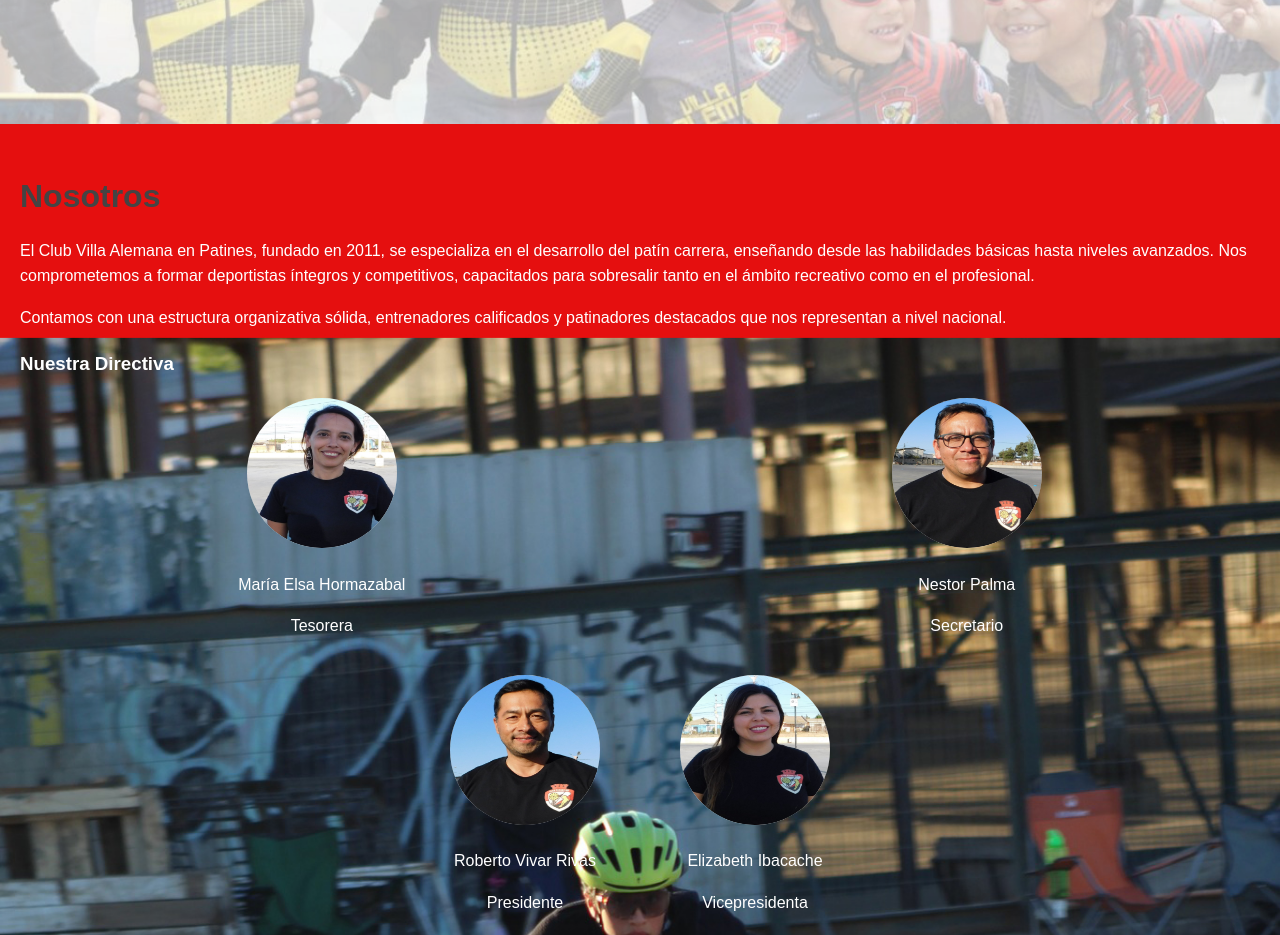
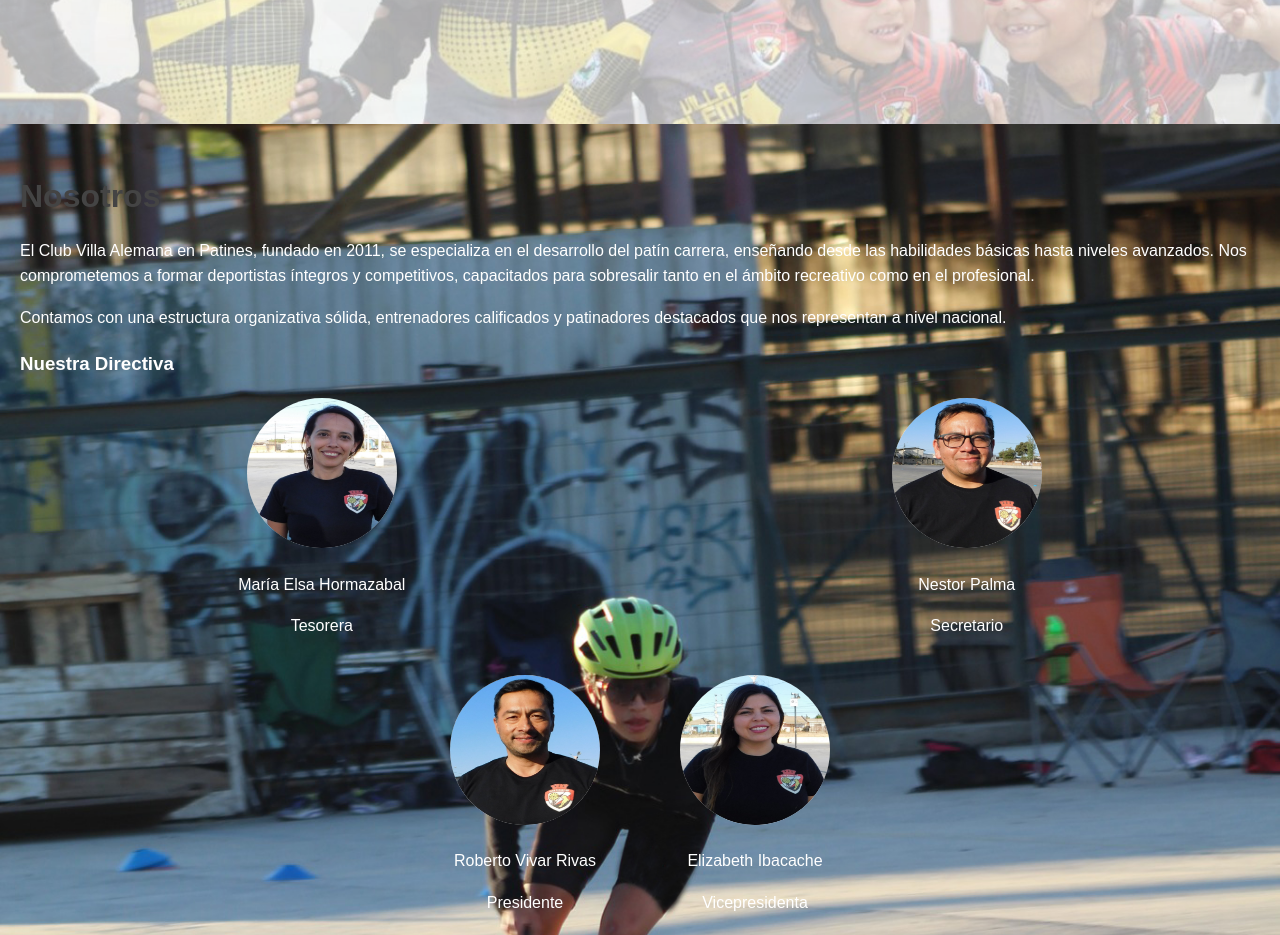
Before and after one commit to vaep2025/vaep, a plain HTML site: page index.html in a window 1280 px wide. Shown: the part 600-1535 px from the top of the page. Drawn offline with Linux system fonts and the light colour scheme.

Commit message:
Update index.html

```diff
--- a/index.html
+++ b/index.html
@@ -226,7 +226,7 @@ Aquí no solo entrenamos, ¡creamos historias sobre ruedas! Únete a nosotros y
 
 
     <!-- Sección Nosotros -->
-    <section id="nosotros" style="background-image: url('img/Imagen40.jpg'); background-size: cover; background-position: center; background-attachment: fixed; color: white; padding: 20px;">
+    <section id="nosotros" style="background-image: url('img/Imagen56.jpg'); background-size: cover; background-position: center; background-attachment: fixed; color: white; padding: 20px;">
     <h2>Nosotros</h2>
     <p>El Club Villa Alemana en Patines, fundado en 2011, se especializa en el desarrollo del patín carrera, enseñando desde las habilidades básicas hasta niveles avanzados. Nos comprometemos a formar deportistas íntegros y competitivos, capacitados para sobresalir tanto en el ámbito recreativo como en el profesional.</p>
     <p>Contamos con una estructura organizativa sólida, entrenadores calificados y patinadores destacados que nos representan a nivel nacional.</p>
```
